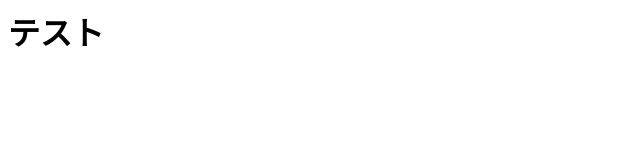
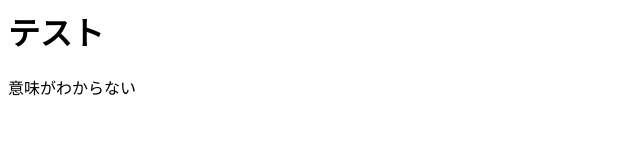
Before and after one commit to Mawarimichi/test.github.io, a plain HTML site: page Index.html in a window 1280 px wide. Shown: the whole page, without its empty margins (0-640 px from the left). Drawn offline with Linux system fonts and the light colour scheme.

Commit message:
河野変更

```diff
--- a/Index.html
+++ b/Index.html
@@ -4,6 +4,8 @@
 <h1>テスト</h1>
 
 
+意味がわからない
+
 
 </body>
 
```
